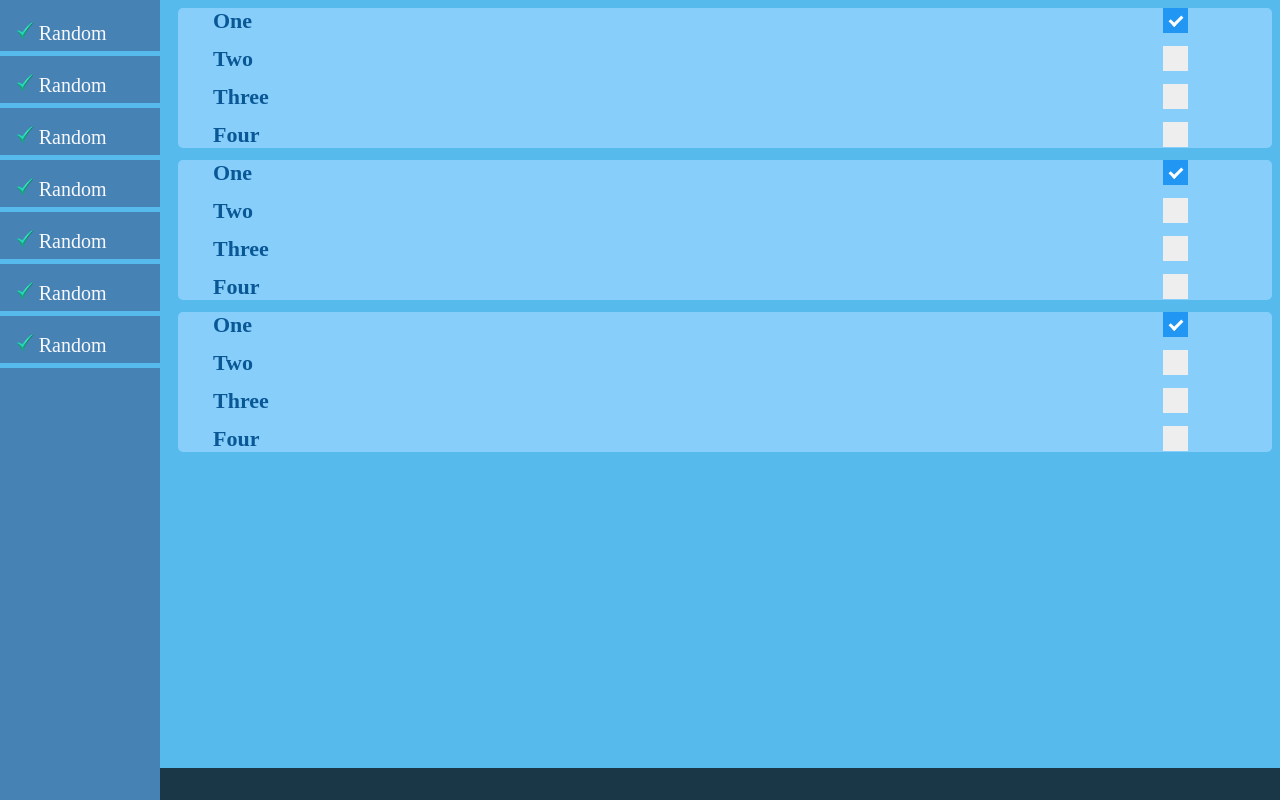
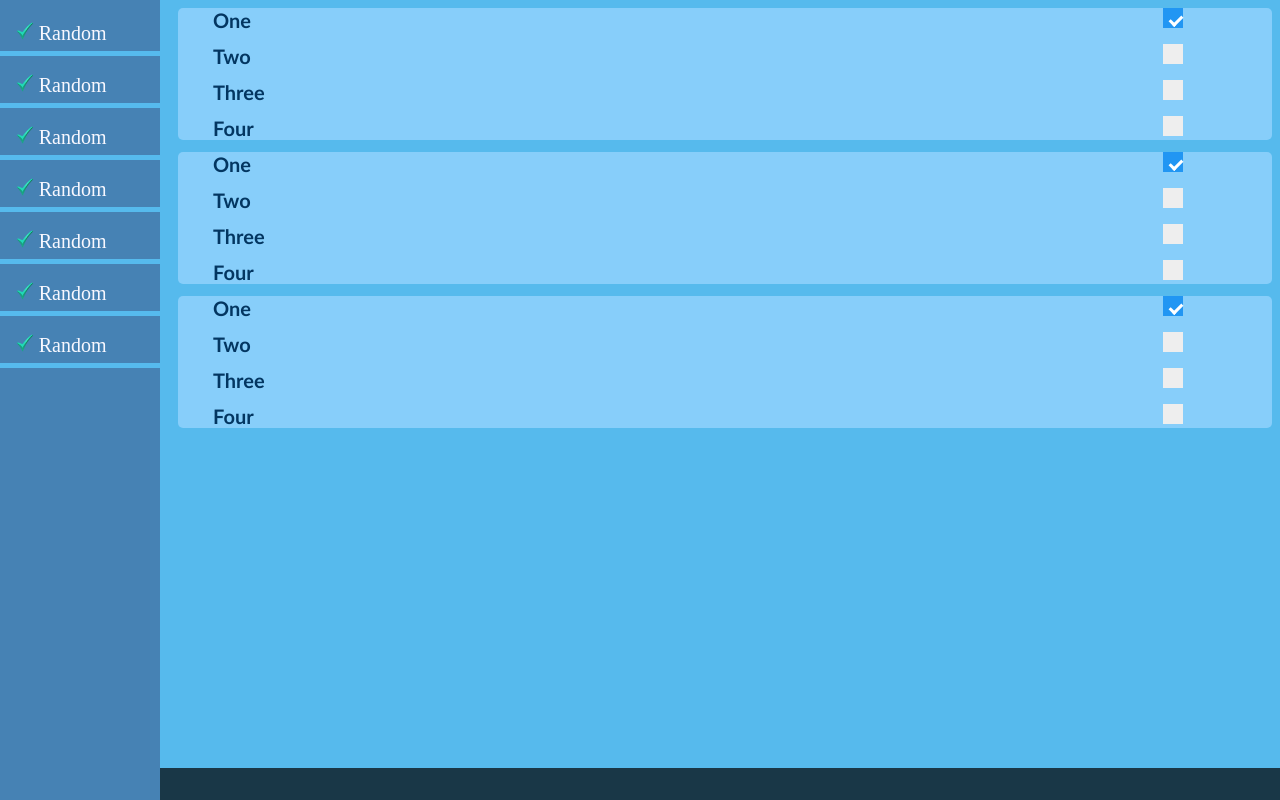
Before and after one commit to Jole34/MIS, a PHP site: page /overaSemestra.html in a window 1280 px wide. Run offline with PHP 8.4, Linux system fonts and the light colour scheme.

Commit message:
Semestar3

```diff
--- a/CSS/overaSemestra.css
+++ b/CSS/overaSemestra.css
@@ -11,6 +11,8 @@
     -moz-user-select: none;
     -ms-user-select: none;
     user-select: none;
+    font-size: 2.5vh;
+    font-family: 'Trebuchet MS', 'Lucida Sans Unicode', 'Lucida Grande', 'Lucida Sans', Arial, sans-serif;
 }
 
 /* Hide the browser's default checkbox */
@@ -29,8 +31,8 @@
     position: absolute;
     top: 0;
     left: 90%;
-    height: 25px;
-    width: 25px;
+    height: 20px;
+    width: 20px;
     background-color: #eee;
 }
 
@@ -76,7 +78,7 @@
 
 #overaSemestra-odabirIspita {
     font-weight: bolder;
-    color:rgb(10, 87, 150);
+    color:rgb(3, 54, 97);
     background-color: lightskyblue;
     border-radius: 5px;
     margin-left: 170px;
```
